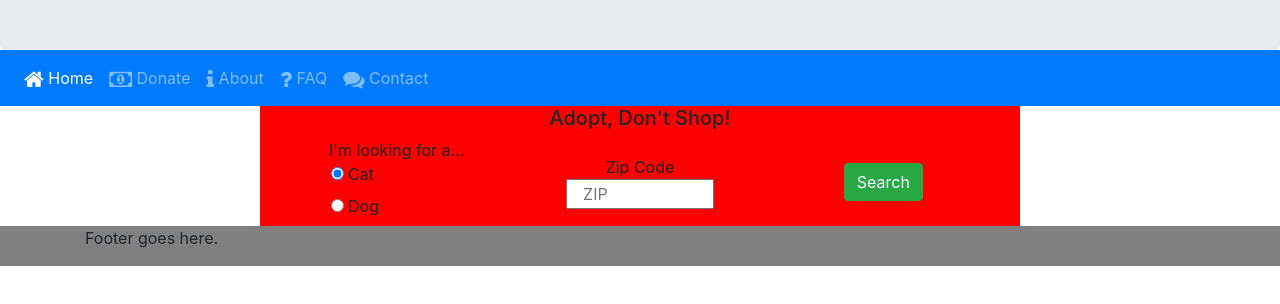
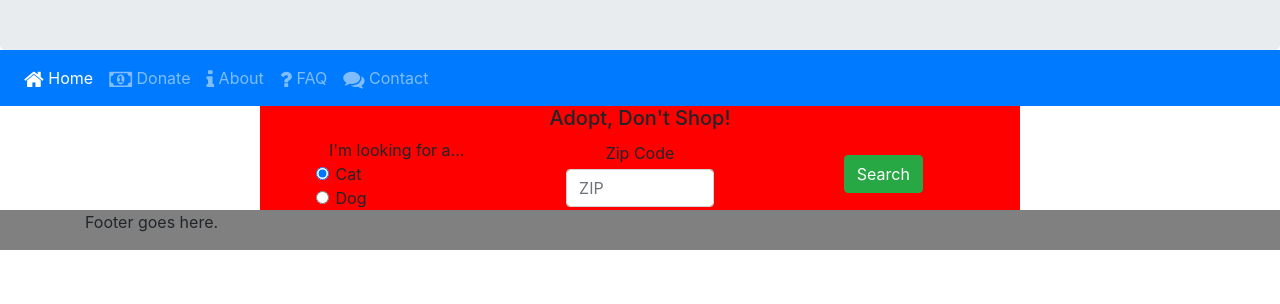
Before and after one commit to MatthewNordstrand/purfectpals, a website: page index.html in a window 1280 px wide. Shown: the part 180-484 px from the top of the page. Drawn offline with nearby package versions, Linux system fonts and the light colour scheme.

Commit message:
Improved appearance of form items

```diff
--- a/index.html
+++ b/index.html
@@ -61,18 +61,18 @@
                         <div class="col-sm-4">
                             <div class="row">
                                 <p class="col-12 my-0 text-center">I'm looking for a...</p>
-                                <div class="col-10 offset-2">
-                                    <input type="radio" name="typeRadio" id="typeCat" value="typeCat" checked> <label for="typeCat">Cat</label>
+                                <div class="col-10 offset-2 form-check">
+                                    <input class="form-check-input" type="radio" name="typeRadio" id="typeCat" value="typeCat" checked> <label class="form-check-label" for="typeCat">Cat</label>
                                 </div>
-                                <div class="col-10 offset-2">
-                                    <input type="radio" name="typeRadio" id="typeDog" value="typeDog"> <label for="typeDog">Dog</label>
+                                <div class="col-10 offset-2 form-check">
+                                    <input class="form-check-input" type="radio" name="typeRadio" id="typeDog" value="typeDog"> <label class="form-check-label" for="typeDog">Dog</label>
                                 </div>
                             </div>
                         </div>
                         <div class="col-sm-4 my-auto">
-                            <p class="col-12 my-0 text-center">Zip Code</p>
+                            <p class="col-12 my-0 text-center pb-1">Zip Code</p>
                             <div class="col-10 offset-1">
-                                <input class="col-12" type="text" name="zipCode" id="zipCode" placeholder="ZIP">
+                                <input class="col-12 form-control" type="text" name="zipCode" id="zipCode" placeholder="ZIP">
                             </div>
                         </div>
                         <div class="col-sm-4 text-center my-auto">
```
